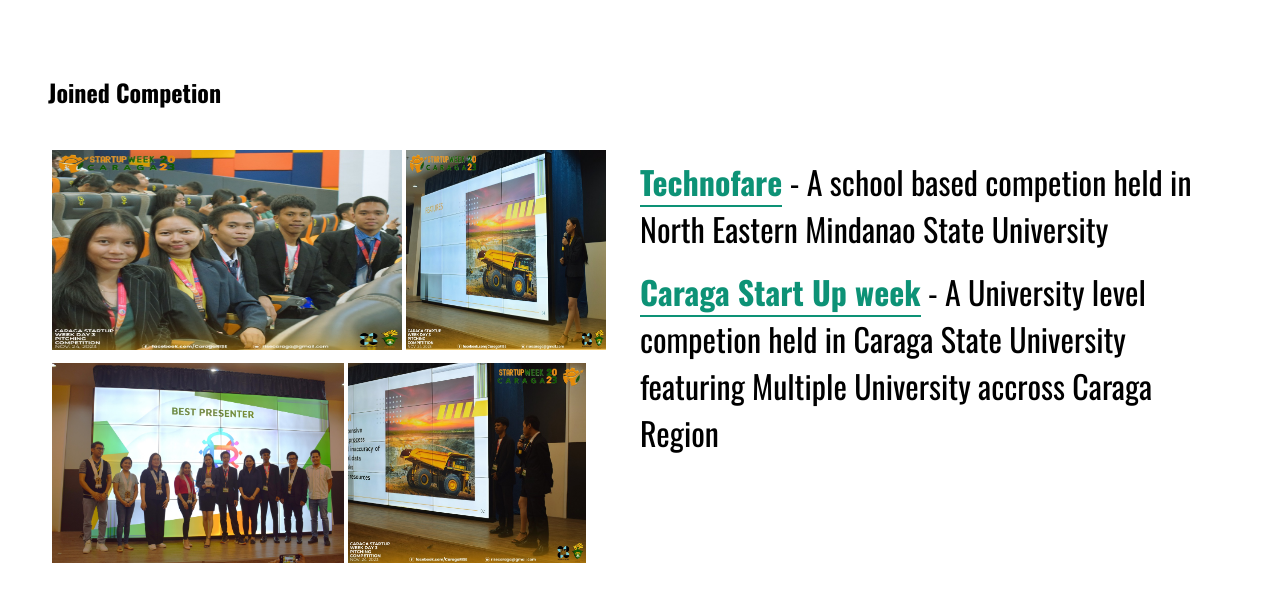
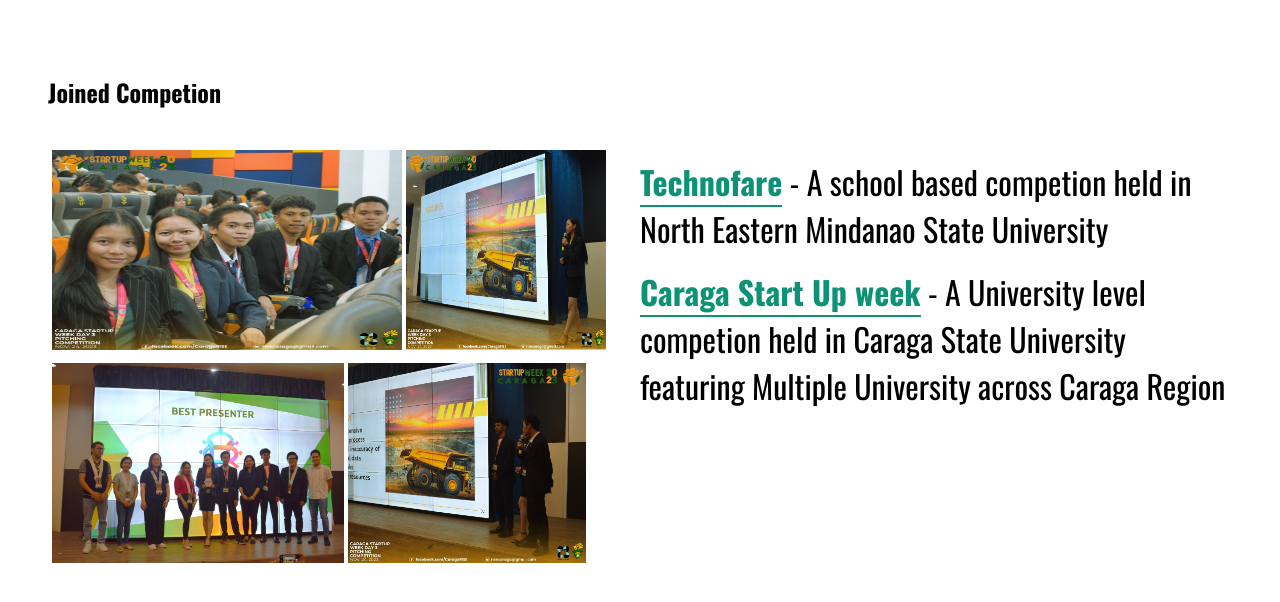
Before and after one commit to urkiddennn/urkiddennn.github.io, a plain HTML site: page Agrotech/index.html in a window 1280 px wide. Shown: the part 1574-2176 px from the top of the page. Drawn offline with nearby package versions, Linux system fonts and the light colour scheme.

Commit message:
Update index.html

```diff
--- a/Agrotech/index.html
+++ b/Agrotech/index.html
@@ -64,7 +64,7 @@
                     <p>
                         <span>Caraga Start Up week</span> - A University level
                         competion held in Caraga State University featuring
-                        Multiple University accross Caraga Region
+                        Multiple University across Caraga Region
                     </p>
                 </div>
             </div>
```
